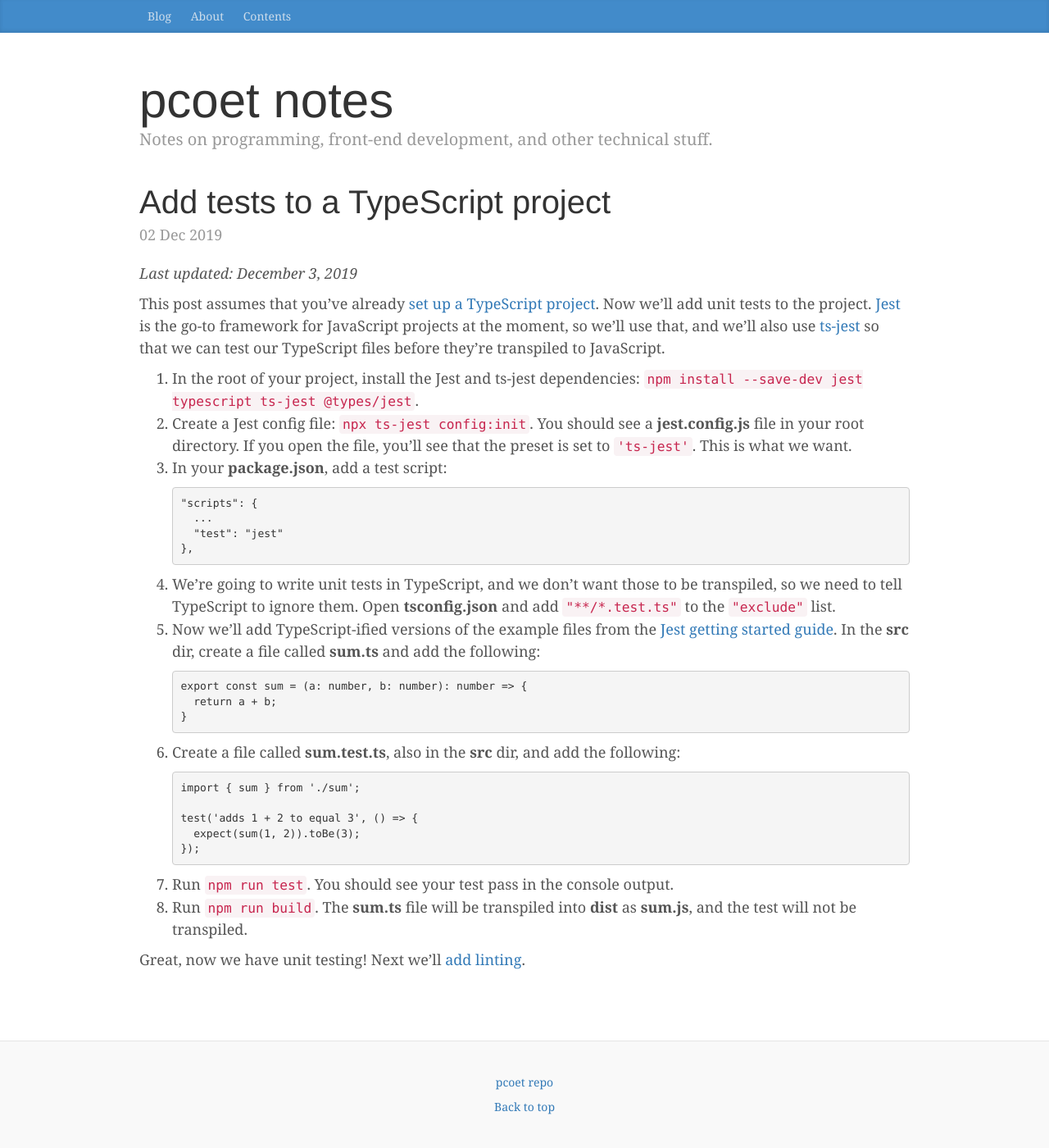
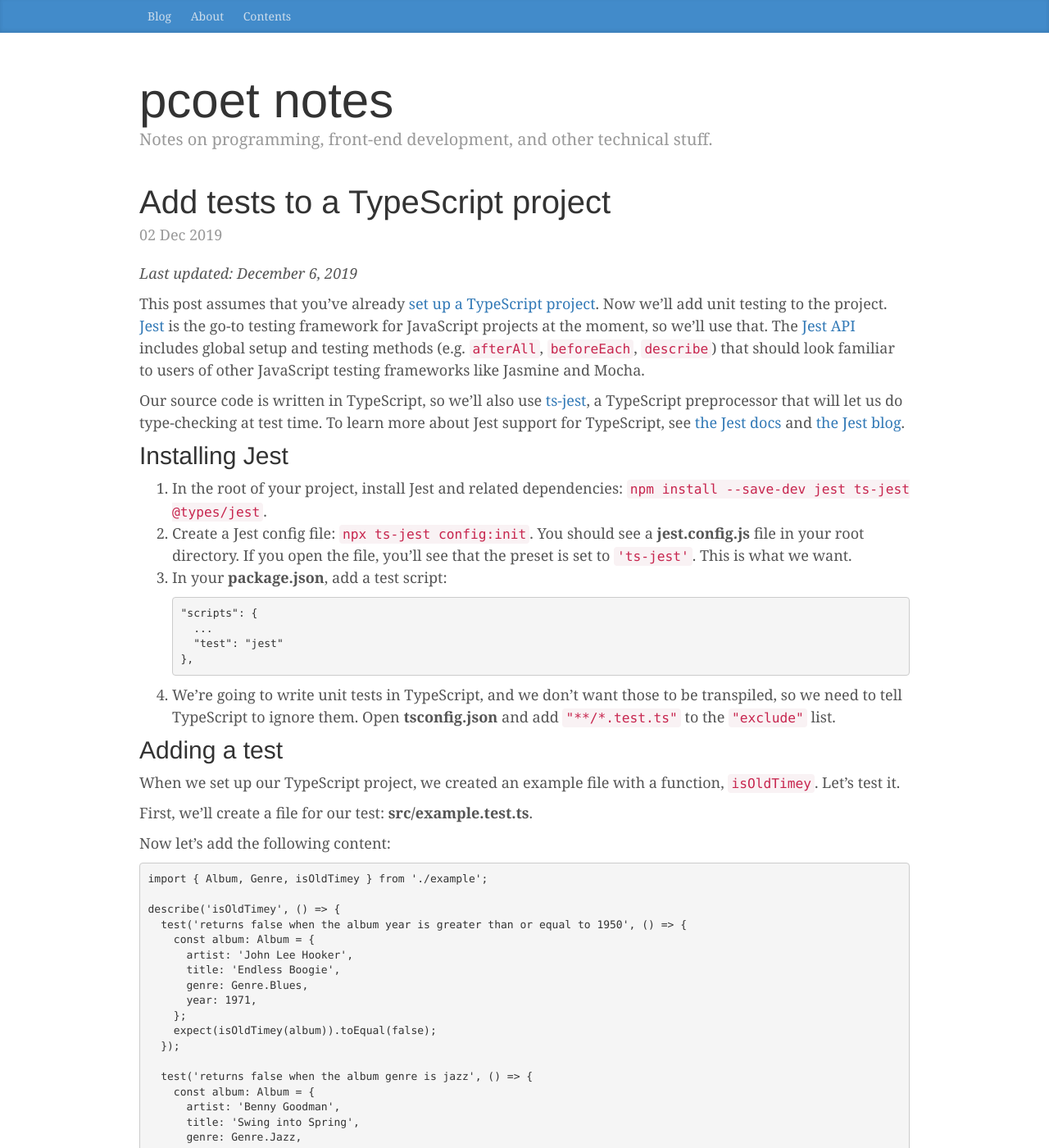
Before and after one commit to pcoet/pcoet.github.io, a Jekyll site: the page built from _posts/2019-12-02-ts-add-tests.md, in a window 1280 px wide and 1400 px high. Shown: the whole window at 82% size. Built offline with Jekyll 4.4.1, drawn with Linux system fonts in a browser that asks for light colours; some of the changed text lies outside the part shown.

Commit message:
updated typescript quickstart and testing posts

````diff
--- a/_posts/2019-12-02-ts-add-tests.md
+++ b/_posts/2019-12-02-ts-add-tests.md
@@ -3,11 +3,15 @@ title: Add tests to a TypeScript project
 category: TypeScript
 ---
 
-*Last updated: December 3, 2019*
+*Last updated: December 6, 2019*
 
-This post assumes that you've already [set up a TypeScript project]({% post_url 2019-12-01-ts-quickstart %}). Now we'll add unit tests to the project. [Jest](https://jestjs.io/) is the go-to framework for JavaScript projects at the moment, so we'll use that, and we'll also use [ts-jest](https://kulshekhar.github.io/ts-jest/) so that we can test our TypeScript files before they're transpiled to JavaScript.
+This post assumes that you've already [set up a TypeScript project]({% post_url 2019-12-01-ts-quickstart %}). Now we'll add unit testing to the project. [Jest](https://jestjs.io/) is the go-to testing framework for JavaScript projects at the moment, so we'll use that. The [Jest API](https://jestjs.io/docs/en/api) includes global setup and testing methods (e.g. `afterAll`, `beforeEach`, `describe`) that should look familiar to users of other JavaScript testing frameworks like Jasmine and Mocha.
 
-1. In the root of your project, install the Jest and ts-jest dependencies: `npm install --save-dev jest typescript ts-jest @types/jest`.
+Our source code is written in TypeScript, so we'll also use [ts-jest](https://kulshekhar.github.io/ts-jest/), a TypeScript preprocessor that will let us do type-checking at test time. To learn more about Jest support for TypeScript, see [the Jest docs](https://jestjs.io/docs/en/getting-started#using-typescript) and [the Jest blog](https://jestjs.io/blog/2019/01/25/jest-24-refreshing-polished-typescript-friendly#typescript-support).
+
+## Installing Jest
+
+1. In the root of your project, install Jest and related dependencies: `npm install --save-dev jest ts-jest @types/jest`.
 1. Create a Jest config file: `npx ts-jest config:init`. You should see a **jest.config.js** file in your root directory. If you open the file, you'll see that the preset is set to `'ts-jest'`. This is what we want.
 1. In your **package.json**, add a test script:
 
@@ -19,25 +23,57 @@ This post assumes that you've already [set up a TypeScript project]({% post_url
    ```
 
 1. We're going to write unit tests in TypeScript, and we don't want those to be transpiled, so we need to tell TypeScript to ignore them. Open **tsconfig.json** and add `"**/*.test.ts"` to the `"exclude"` list.
-1. Now we'll add TypeScript-ified versions of the example files from the [Jest getting started guide](https://jestjs.io/docs/en/getting-started.html). In the **src** dir, create a file called **sum.ts** and add the following:
 
-   ```javascript
-   export const sum = (a: number, b: number): number => {
-     return a + b;
-   }
-   ```
+## Adding a test
 
-1. Create a file called **sum.test.ts**, also in the **src** dir, and add the following:
+When we set up our TypeScript project, we created an example file with a function, `isOldTimey`. Let's test it.
 
-   ```javascript
-   import { sum } from './sum';
+First, we'll create a file for our test: **src/example.test.ts**.
 
-   test('adds 1 + 2 to equal 3', () => {
-     expect(sum(1, 2)).toBe(3);
-   });
-   ```
+Now let's add the following content:
 
-1. Run `npm run test`. You should see your test pass in the console output.
-1. Run `npm run build`. The **sum.ts** file will be transpiled into **dist** as **sum.js**, and the test will not be transpiled.
+```javascript
+import { Album, Genre, isOldTimey } from './example';
 
-Great, now we have unit testing! Next we'll [add linting]({% post_url 2019-12-03-ts-add-linting %}).
+describe('isOldTimey', () => {
+  test('returns false when the album year is greater than or equal to 1950', () => {
+    const album: Album = {
+      artist: 'John Lee Hooker',
+      title: 'Endless Boogie',
+      genre: Genre.Blues,
+      year: 1971,
+    };
+    expect(isOldTimey(album)).toEqual(false);
+  });
+
+  test('returns false when the album genre is jazz', () => {
+    const album: Album = {
+      artist: 'Benny Goodman',
+      title: 'Swing into Spring',
+      genre: Genre.Jazz,
+      year: 1941,
+    };
+    expect(isOldTimey(album)).toEqual(false);
+  });
+
+  test('returns true when the album year is less than 1950 and the album genre is folk', () => {
+    const album: Album = {
+      artist: 'Woody Guthrie',
+      title: 'Dust Bowl Ballads',
+      genre: Genre.Folk,
+      year: 1940,
+    };
+    expect(isOldTimey(album)).toEqual(true);
+  });
+});
+```
+
+Here we have three tests to make sure that our function returns the expected results. Note that we're using both the `Album` interface and the `Genre` enum in our tests. We're making use of TypeScript.
+
+Let's run our test: `npm run test`.
+
+You should see the test results in the console output.
+
+While we're at it, let's trying building again: `npm run build`. **example.ts** will be transpiled into **dist**, as expected, but **example.test.ts** will not.
+
+Great, now we have unit testing! Finally, we'll [add linting]({% post_url 2019-12-03-ts-add-linting %}).
````
Also changed, not shown: _posts/2019-12-01-ts-quickstart.md (+4 -4 lines).
